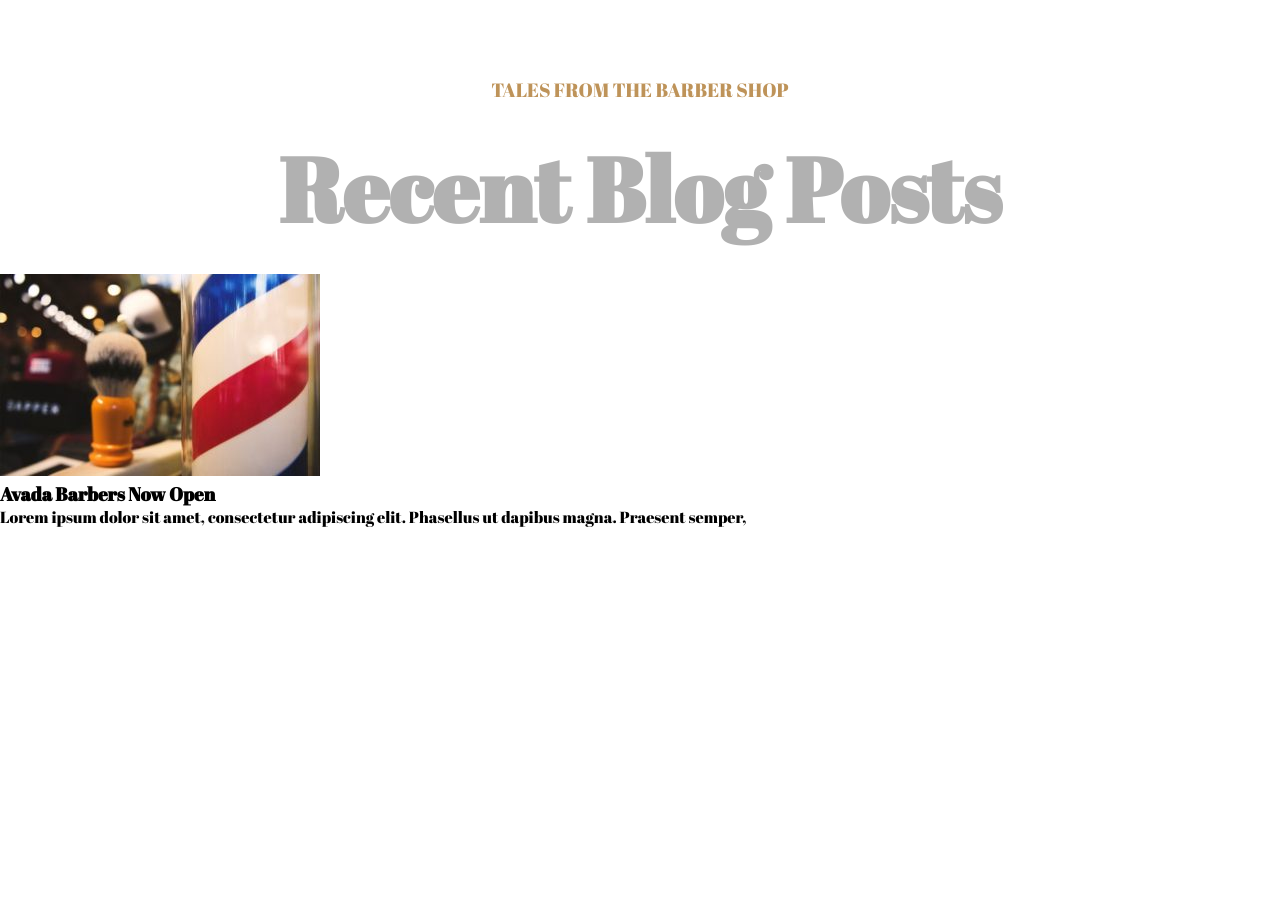
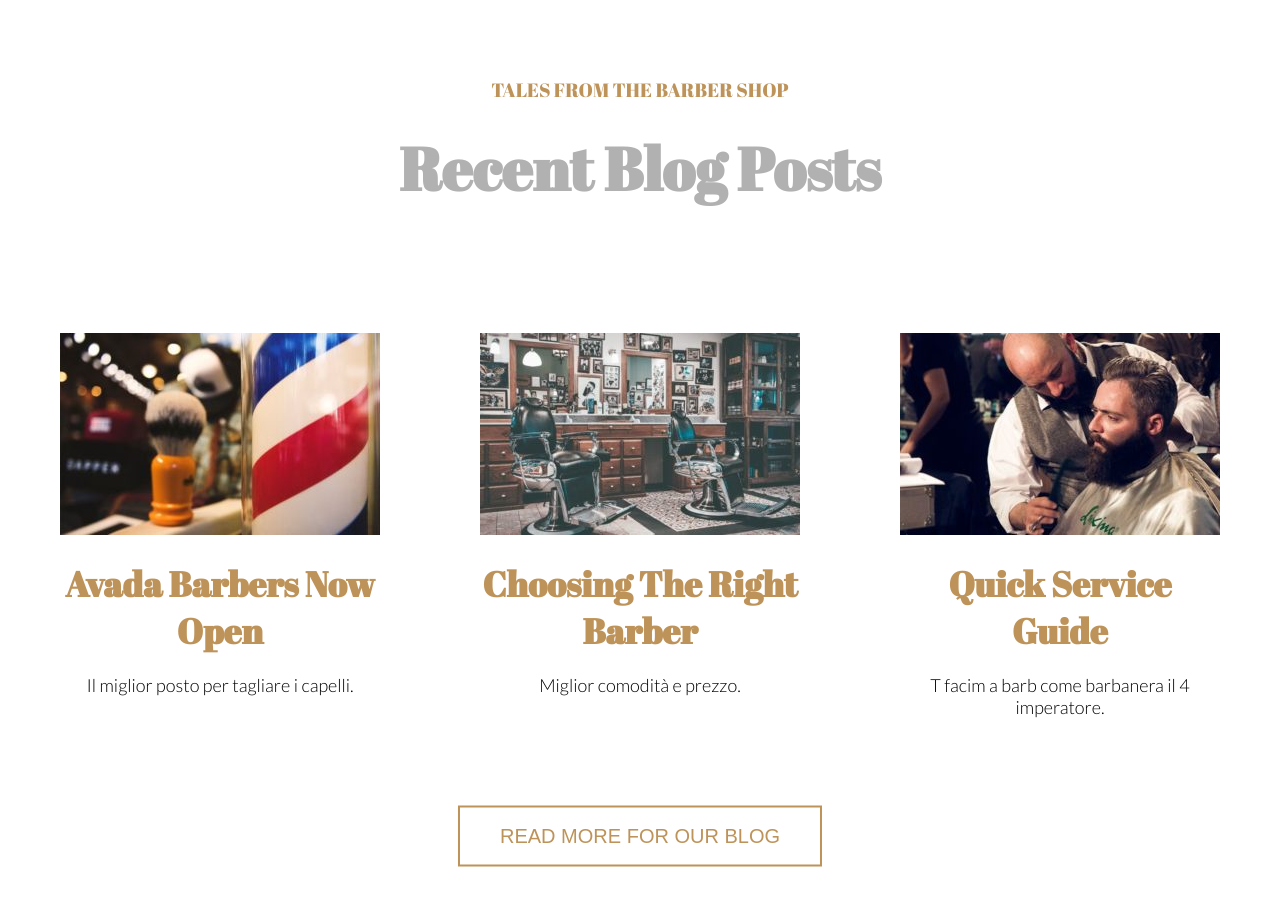
Before and after one commit to gscogna/proj-html-vuejs, a plain HTML site: page index.html in a window 1280 px wide. Shown: the part 4663-5568 px from the top of the page. Drawn offline with nearby package versions, Linux system fonts and the light colour scheme.

Commit message:
Ultima sezione del footer

```diff
--- a/css/style.css
+++ b/css/style.css
@@ -375,8 +375,44 @@ header{
 .posts{
   height: 1000px;
   margin-top:200px;
+  position: relative;
 }
 
-.ingrandimento h3{
-  font-size: 90px;
+
+.prova{
+  padding: 100px 20px;
+  width: 80%;
+  margin: auto;
+  display: flex;
+  justify-content: center;
+  text-align: center;
 }
+
+.reparto img{
+  transition:all 1s;
+  opacity: 1;
+}
+
+.reparto img:hover{
+  transform: scale3d(1.1,1.1,1);
+  opacity: 0.7;
+}
+
+.reparto{
+  padding: 0 50px;
+}
+
+.titolo{
+  font-family: "Abril Fatface";
+  text-align: center;
+  color:#be9359;
+  font-size: 35px;
+  padding:20px 0;
+}
+
+.paragrafo{
+  font-family: 'Lato', sans-serif;
+  font-size: 18px;
+}
+
+/* Footer */
--- a/index.html
+++ b/index.html
@@ -165,16 +165,19 @@
 
             <!-- sesta sezione post recenti -->
             <section class="posts">
-                <div class="info-title ingrandimento">
+                <div class="info-title">
                     <p>Tales from the barber shop</p>
                     <h3>Recent Blog Posts</h3>
                 </div>
-                <!-- post di prova -->
-                <div class="vue">
-                    <img src="img/avadabarbers-second-blog-320x202.jpg" alt="logo-immagine">
-                    <h3>Avada Barbers Now Open</h3>
-                    <p>Lorem ipsum dolor sit amet, consectetur adipiscing elit. Phasellus ut dapibus magna. Praesent semper,</p>
+                <!-- post fatto con vue -->
+                <div class="prova">
+                    <div class="reparto" v-for="riquadro in riquadri">
+                        <img :src="riquadro.foto"  alt="logo-immagine">
+                        <h3 class="titolo"> {{riquadro.titolo}} </h3>
+                        <p class="paragrafo"> {{riquadro.paragrafo}} </p>
+                    </div>
                 </div>
+                <button class="fusion inside"> Read more for our blog</button>
             </section>
         </main>
 
--- a/js/script.js
+++ b/js/script.js
@@ -1,6 +1,22 @@
 var app = new Vue({
     el:'#app',
     data:{
-        logo:''
+        riquadri:[
+            {
+                foto: 'img/avadabarbers-second-blog-320x202.jpg',
+                titolo: 'Avada Barbers Now Open',
+                paragrafo: 'Il miglior posto per tagliare i capelli.'
+            },
+            {
+                foto: 'img/avadabarbers-choosing-blog-320x202.jpg',
+                titolo: 'Choosing The Right Barber',
+                paragrafo: 'Miglior comodità e prezzo.'
+            },
+            {
+                foto: 'img/avadabarbers-ourservice-blog-320x202.jpg',
+                titolo:'Quick Service Guide',
+                paragrafo: 'T facim a barb come barbanera il 4 imperatore.'
+            }
+        ]
     }
 });
```
